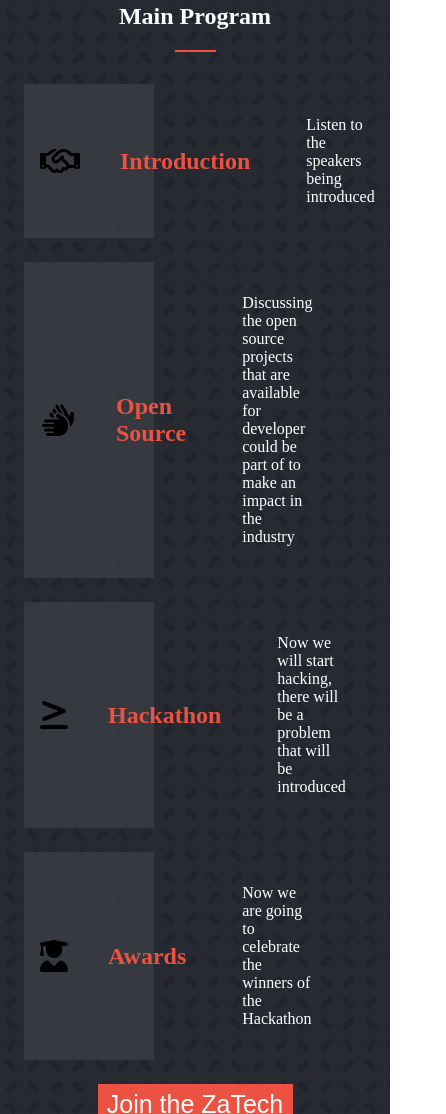
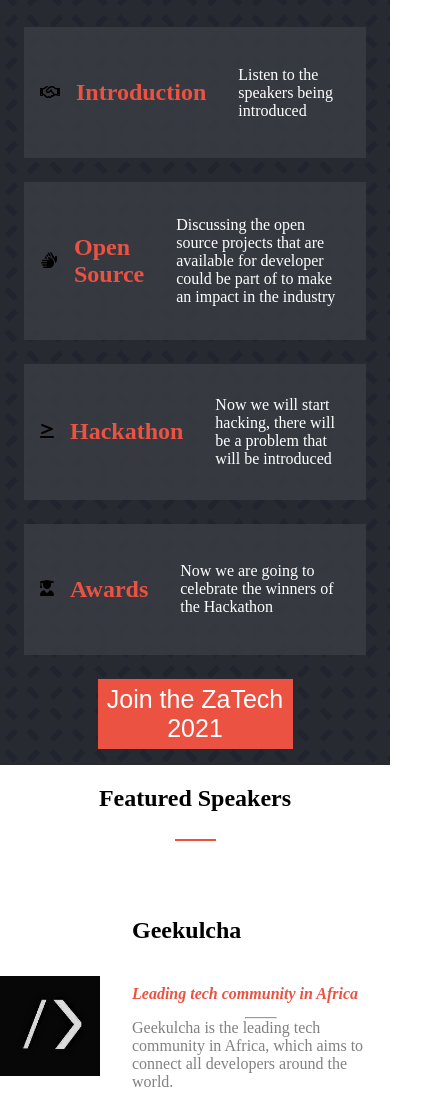
Before and after one commit to BonkeGcobo/ZatechCon, a website: page index.html in a window 390 px wide. Shown: the part 886-2000 px from the top of the page, 446 px wide, since content can reach past the window. Drawn offline with Linux system fonts and the light colour scheme; a web font is replaced by a local one.

Commit message:
Fix to be responsive

```diff
--- a/index.html
+++ b/index.html
@@ -96,7 +96,7 @@
     <div class="programs">
       <div class="program">
       <div class="proImage">
-        <i class="far fa-handshake fa-2x"></i>
+        <i class="far fa-handshake fa-1x"></i>
       </div>
 
       <div class="title">
@@ -111,7 +111,7 @@
 
       <div class="program">
       <div class="proImage">
-        <i class="fas fa-hands fa-2x"></i>
+        <i class="fas fa-hands fa-1x"></i>
       </div>
 
       <div class="title">
@@ -126,7 +126,7 @@
 
       <div class="program">
       <div class="proImage">
-        <i class="fas fa-greater-than-equal fa-2x"></i>
+        <i class="fas fa-greater-than-equal fa-1x"></i>
       </div>
 
       <div class="title">
@@ -141,7 +141,7 @@
 
       <div class="program">
         <div class="proImage">
-          <i class="fa-solid fa-user-graduate fa-2x"></i>
+          <i class="fa-solid fa-user-graduate fa-1x"></i>
         </div>
 
         <div class="title">
@@ -161,9 +161,7 @@
   <section class="speaker-sec" id="speakers">
      <h1 class="feature-title">Featured Speakers</h1>
      <hr class="line">
-     <div class="speakers">
-
-     </div>
+     <div class="speakers"></div>
   </section>
 
   <section class="partner" id="partner">
--- a/main.js
+++ b/main.js
@@ -64,7 +64,7 @@
     const EachSpeaker = `
     <div class="speaker speaker-1">
     <div class="speaker Speakerimg-1">
-      <img src="${item.image}" width="150px" height="150px">
+      <img src="${item.image}" width="100px" height="100px">
     </div>
 
     <div class="speakInfo">
--- a/style.css
+++ b/style.css
@@ -42,7 +42,7 @@
 }
 
 .date {
-  font-size: 45px;
+  font-size: 25px;
   color: #6f6f6f;
 }
 
@@ -72,10 +72,9 @@
   display: flex;
   background-color: rgb(61, 64, 71, 0.7);
   align-items: center;
-  gap: 1.5rem;
   margin: 1.5rem;
   padding: 1rem;
-  width: 25%;
+  /*width: 25%;*/
 }
 
 .ProgramTitle {
@@ -109,16 +108,16 @@
   text-align: center;
 }
 
-.speakers {
+.speaker-sec {
   display: flex;
   flex-direction: column;
 }
 
 .speaker {
   display: flex;
-  padding-left: 2rem;
-  margin: 1rem;
+  margin-top: 3rem;
   gap: 2rem;
+  align-items: center
 }
 
 .speakInfo {
@@ -126,7 +125,6 @@
   padding-top: -1rem;
   flex-direction: column;
   justify-content: flex-start;
-  gap: 2px;
 }
 
 .speakerName {
@@ -238,11 +236,10 @@
   background-image: url('images/PastEvs.jpg');
   background-repeat: no-repeat;
   background-position: center;
-  background-size: 100%;
   text-align: center;
   color: #fff;
-  width: 500px;
-  height: 400px;
+  /*width: 500px;
+  height: 400px;*/
 }
 
 .overlay {
@@ -269,6 +266,10 @@
   display: flex;
   flex-direction: column;
   padding-bottom: 2rem;
+}
+
+body{
+  margin: 0%;
 }
 
 .ontop {
```
Also changed, not shown: about.html (+1 -1 lines).
